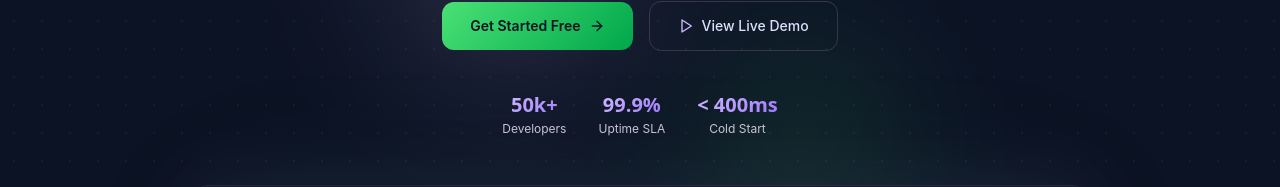
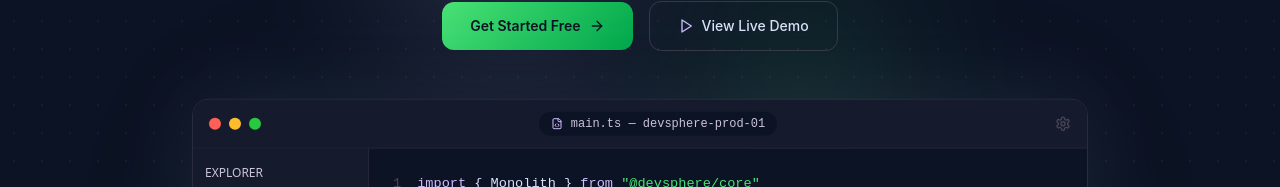
Before and after one commit to mohamedsaif21/DevSphere, a Next.js app: page /home in a window 1280 px wide. Shown: the part 497-684 px from the top of the page. Built offline with nearby package versions, Linux system fonts and the light colour scheme; no server answers; sample sign-in values are in the browser's storage.

Commit message:
Remove statistics display from HeroSection
Removed statistics display section from HeroSection.

```diff
--- a/components/home/HeroSection.tsx
+++ b/components/home/HeroSection.tsx
@@ -74,18 +74,6 @@ export default function HeroSection() {
             </button>
           </div>
 
-          <div className="flex items-center justify-center gap-8 mt-10 flex-wrap">
-            {[
-              { label: '50k+', desc: 'Developers' },
-              { label: '99.9%', desc: 'Uptime SLA' },
-              { label: '< 400ms', desc: 'Cold Start' },
-            ].map((stat) => (
-              <div key={stat.label} className="text-center">
-                <div className="text-xl font-bold font-grotesk text-gradient-primary">{stat.label}</div>
-                <div className="text-xs mt-0.5" style={{ color: '#cbc3d7' }}>{stat.desc}</div>
-              </div>
-            ))}
-          </div>
         </div>
 
         <IDEMockup />
```
